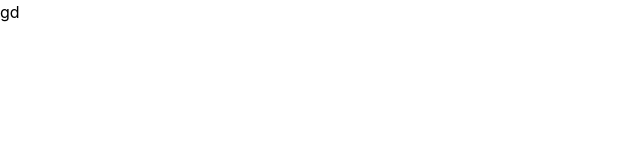
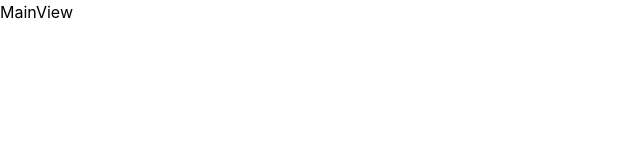
Before and after one commit to IndivProject/Indiv-Front, a Next.js app: page / in a window 1280 px wide. Shown: the top 160 px of the page, without its empty margins (0-640 px from the left). Built offline with nearby package versions, Linux system fonts and the light colour scheme; a web font is replaced by a local one.

Commit message:
🚚 : Add Auth View File

```diff
--- /dev/null
+++ b/src/components/layout/main/MainView.tsx
@@ -0,0 +1,11 @@
+import React from "react";
+
+const MainView = () => {
+  return (
+    <>
+      <div>MainView</div>
+    </>
+  );
+};
+
+export default MainView;
--- a/src/pages/index.tsx
+++ b/src/pages/index.tsx
@@ -1,7 +1,9 @@
+import MainView from "@/components/layout/main/MainView";
+
 export default function Home() {
   return (
     <main>
-      <div>gd</div>
+      <MainView />
     </main>
   );
 }
```
